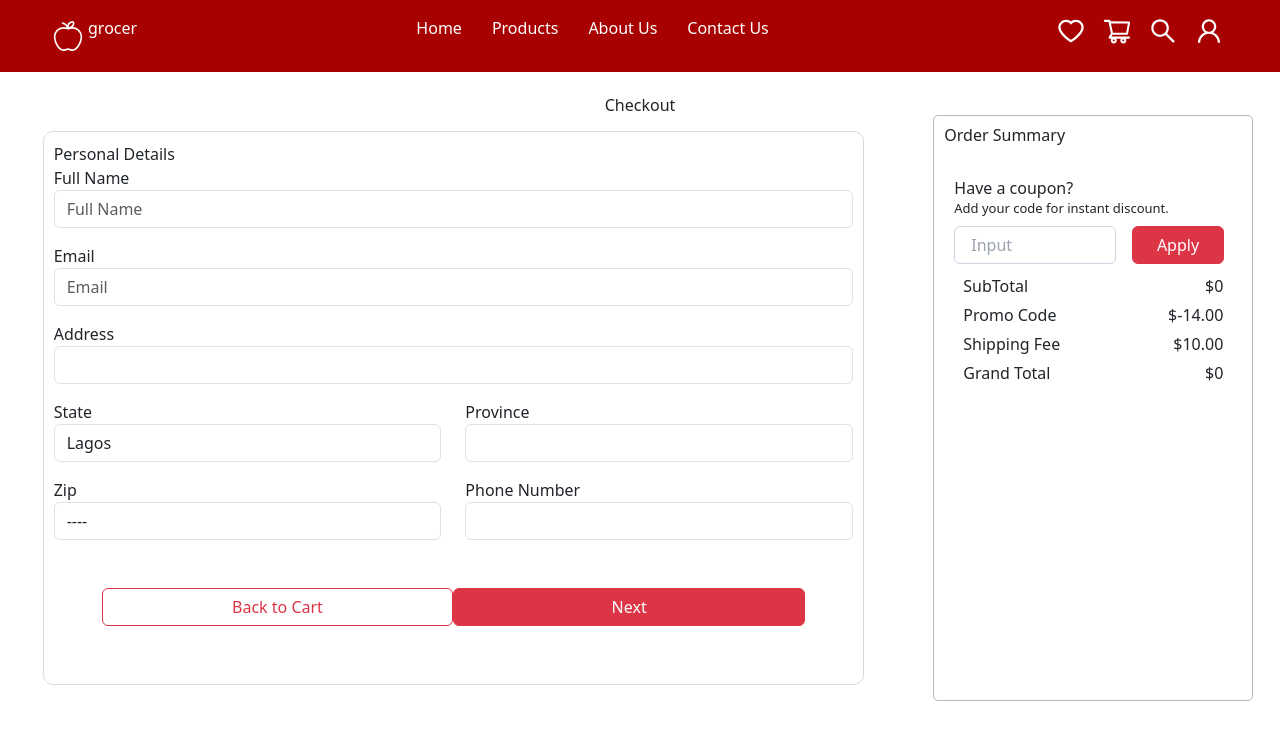
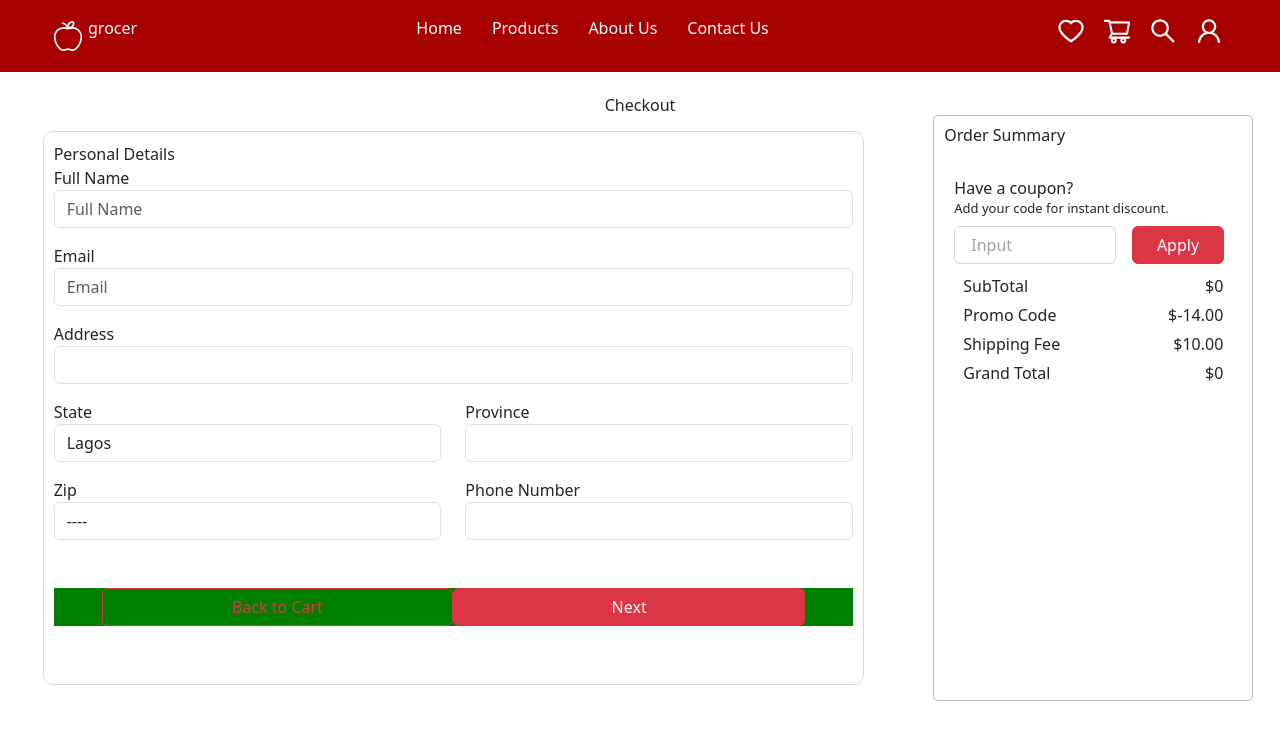
Before and after one commit to Hariz-Ade14/Timbu-Cloud-Shop, a Next.js app: page /Checkout in a window 1280 px wide. Shown: the top 740 px of the page. Built offline with nearby package versions, Linux system fonts and the light colour scheme.

Commit message:
Update checkout.css

```diff
--- a/app/Checkout/checkout.css
+++ b/app/Checkout/checkout.css
@@ -2,7 +2,7 @@
      display: flex;
      align-items: center;
      justify-content: space-evenly;
-/*      background-color: green; */
+     background-color: green;
 }
 .secondbtns{
     display: none;
```
